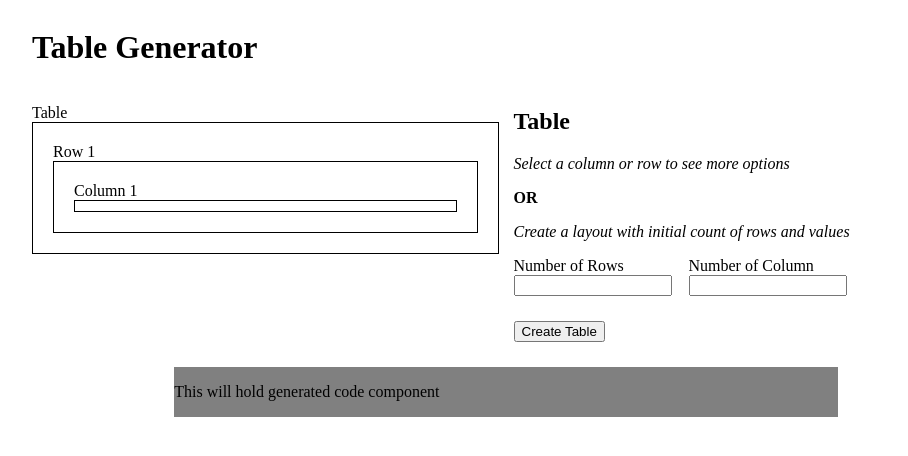
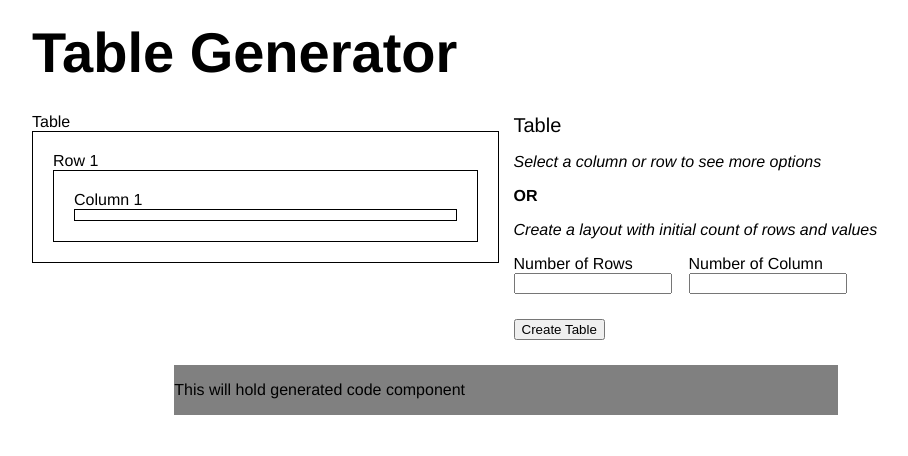
Before and after one commit to Adrian-NB/html-table-generator, a plain HTML site: page index.html in a window 1280 px wide. Shown: the whole page, without its empty margins (134-1042 px from the left). Drawn offline with Linux system fonts and the light colour scheme.

Commit message:
Fixed font family and sizes to match figma

```diff
--- a/index.css
+++ b/index.css
@@ -1,3 +1,17 @@
+body {
+    font-family: 'Helvetica Neue', sans-serif;
+}
+
+h1 {
+    font-size: 3.5rem;
+    margin: 12px 0px;
+}
+
+h2 {
+    font-size: 1.25rem;
+    font-weight: 310;
+}
+
 input,
 label {
     display: block;
```
